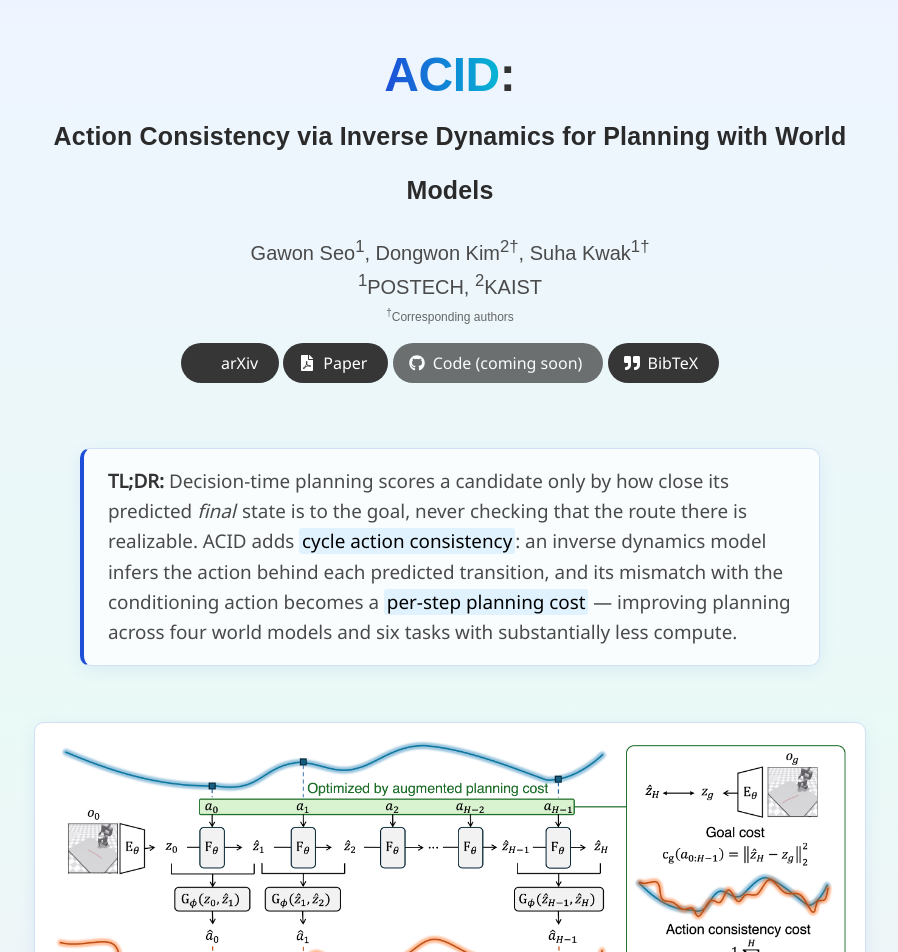
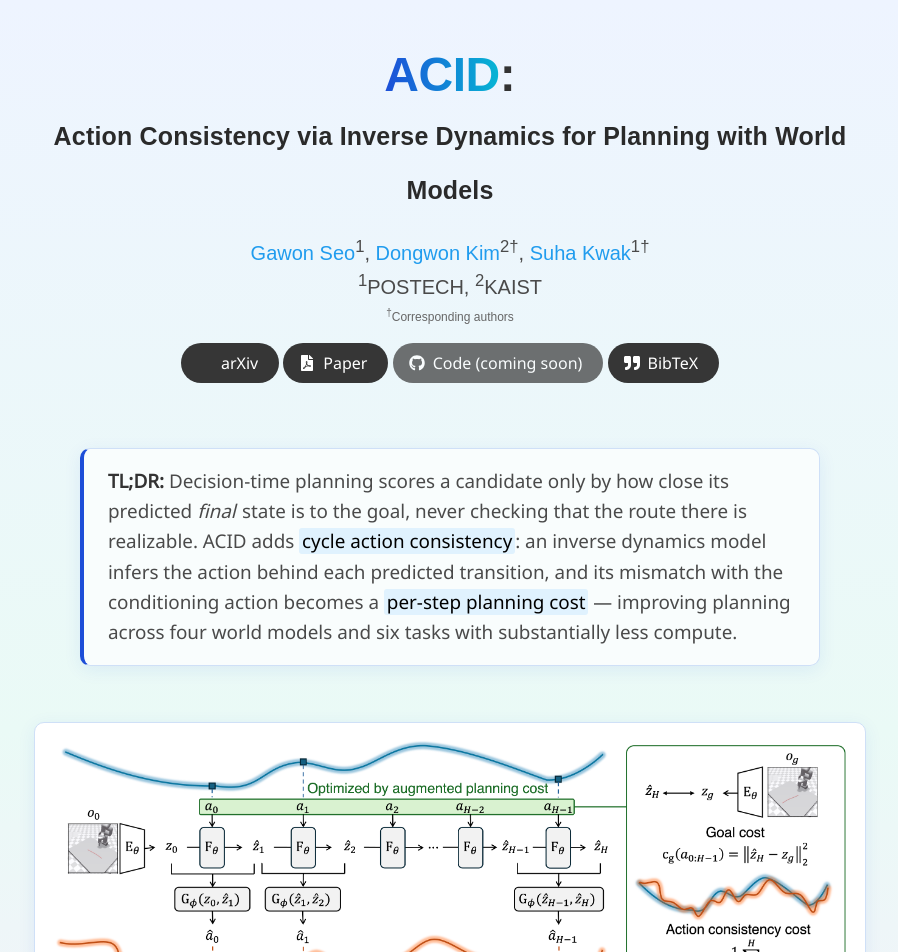
Before and after one commit to gawon1224/gawon1224.github.io, a Jekyll site: the page ACID/index.html, which Jekyll copies as it is, in a window 1280 px wide. Shown: the top 952 px of the page, without its empty margins (190-1088 px from the left). Built offline with Jekyll 4.4.1, drawn with Linux system fonts in a browser that asks for light colours; nearby versions of some CDN libraries; some web fonts are replaced; library files that are not in the unit come from our copies; a style sheet for code colours, icons or effects is not loaded.

Commit message:
Link ACID author names to their homepages (open in new tab)
Co-Authored-By: Claude Opus 4.8 (1M context) <noreply@anthropic.com>

```diff
--- a/ACID/index.html
+++ b/ACID/index.html
@@ -43,9 +43,9 @@
           </h1>
 
           <div class="is-size-5 publication-authors">
-            <span class="author-block">Gawon Seo<sup>1</sup>,</span>
-            <span class="author-block">Dongwon Kim<sup>2</sup><sup>&dagger;</sup>,</span>
-            <span class="author-block">Suha Kwak<sup>1</sup><sup>&dagger;</sup></span>
+            <span class="author-block"><a href="https://gawon1224.github.io/" target="_blank" rel="noopener noreferrer">Gawon Seo</a><sup>1</sup>,</span>
+            <span class="author-block"><a href="https://kdwonn.github.io/" target="_blank" rel="noopener noreferrer">Dongwon Kim</a><sup>2</sup><sup>&dagger;</sup>,</span>
+            <span class="author-block"><a href="https://suhakwak.github.io/" target="_blank" rel="noopener noreferrer">Suha Kwak</a><sup>1</sup><sup>&dagger;</sup></span>
           </div>
 
           <div class="is-size-5 publication-authors">
```
